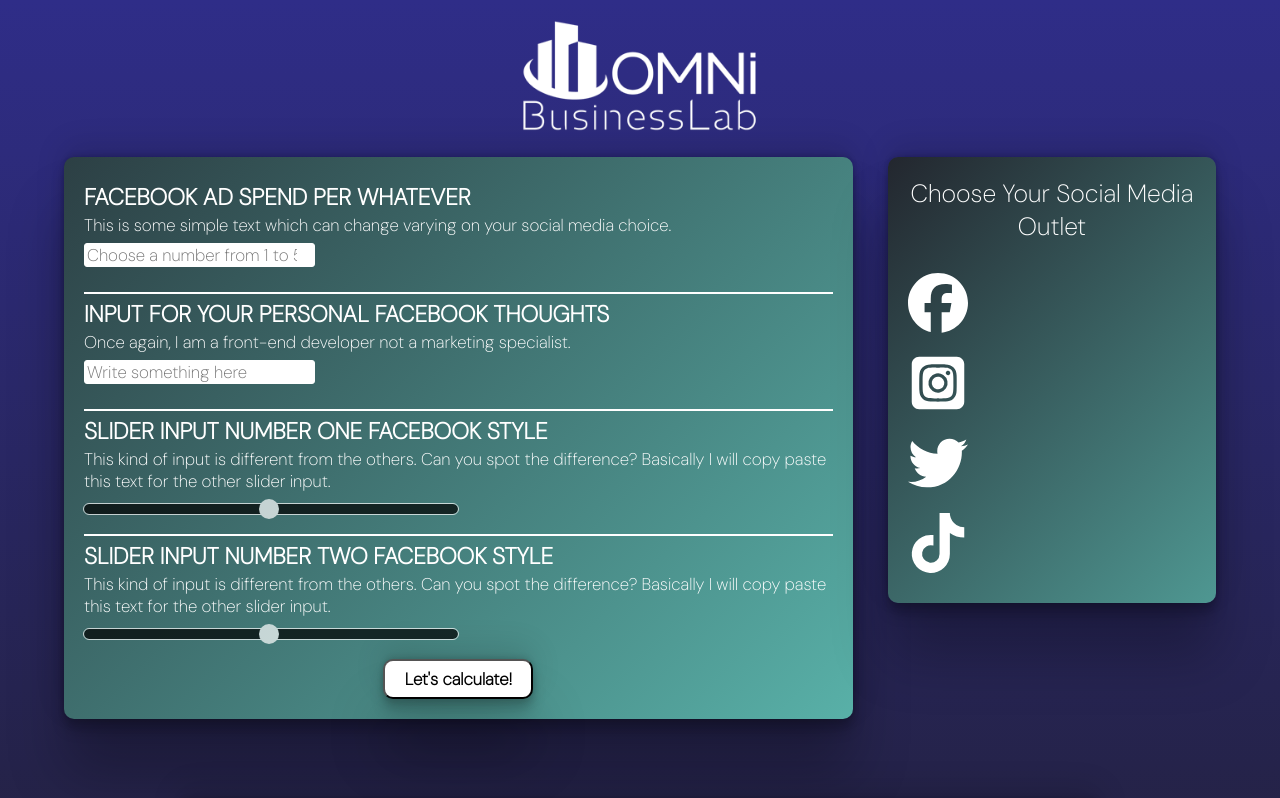
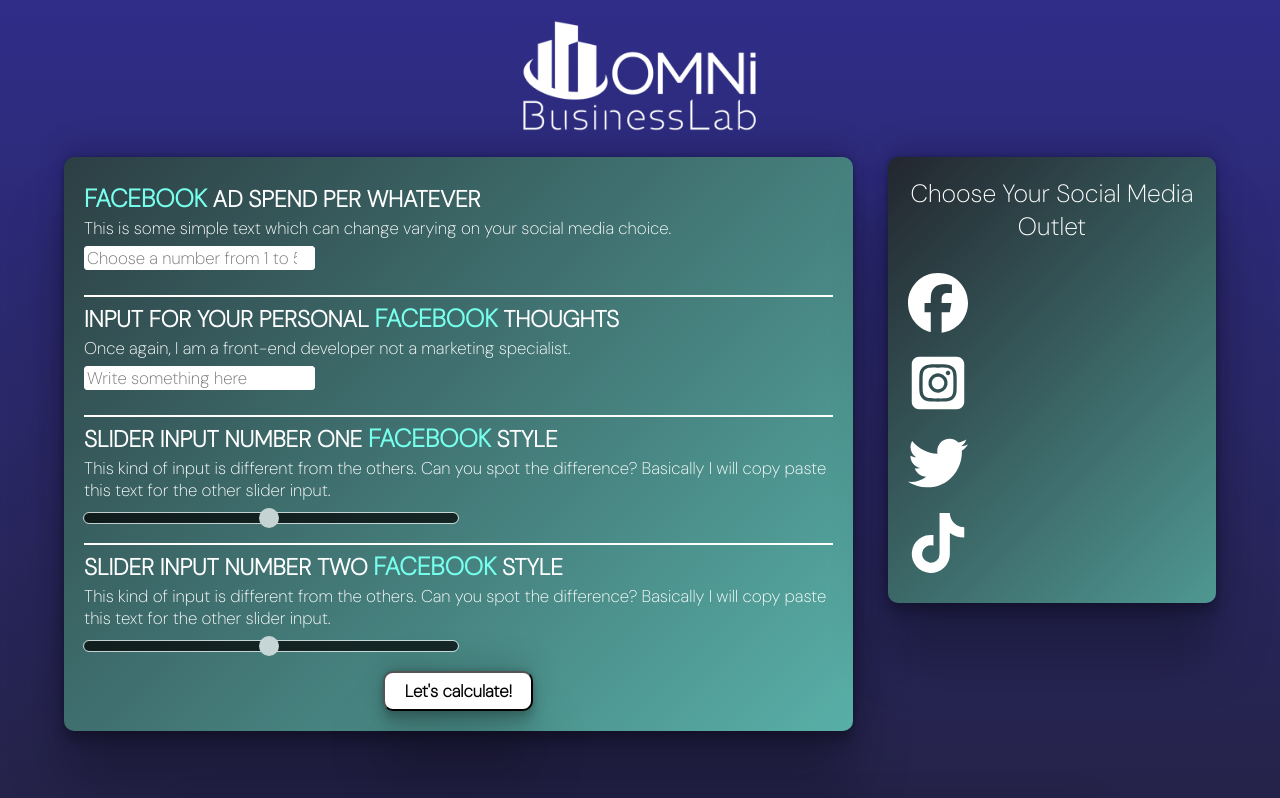
Before and after one commit to JulijusKau/ad-calculator, a React (Create React App) app: page / in a window 1280 px wide. Shown: the top 798 px of the page. Built offline with nearby package versions, Linux system fonts and the light colour scheme.

Commit message:
Form Changes to Express  Social Media Name

```diff
--- a/src/components/form/Form.jsx
+++ b/src/components/form/Form.jsx
@@ -6,6 +6,7 @@
   StyledInputName,
   StyledSimpleInput,
   StyledSliderInput,
+  StyledSocialMediaOutletName,
 } from "./StyledForm";
 
 export const Form = () => {
@@ -17,7 +18,10 @@
   return (
     <StyledForm>
       <StyledInputDiv>
-        <StyledInputName>FACEBOOK AD SPEND PER WHATEVER</StyledInputName>
+        <StyledInputName>
+          <StyledSocialMediaOutletName>FACEBOOK</StyledSocialMediaOutletName> AD
+          SPEND PER WHATEVER
+        </StyledInputName>
         <StyledInputDescription>
           This is some simple text which can change varying on your social media
           choice.
@@ -31,7 +35,9 @@
       </StyledInputDiv>
       <StyledInputDiv>
         <StyledInputName>
-          INPUT FOR YOUR PERSONAL FACEBOOK THOUGHTS
+          INPUT FOR YOUR PERSONAL{" "}
+          <StyledSocialMediaOutletName>FACEBOOK</StyledSocialMediaOutletName>{" "}
+          THOUGHTS
         </StyledInputName>
         <StyledInputDescription>
           Once again, I am a front-end developer not a marketing specialist.
@@ -40,7 +46,9 @@
       </StyledInputDiv>
       <StyledInputDiv>
         <StyledInputName>
-          SLIDER INPUT NUMBER ONE FACEBOOK STYLE
+          SLIDER INPUT NUMBER ONE{" "}
+          <StyledSocialMediaOutletName>FACEBOOK</StyledSocialMediaOutletName>{" "}
+          STYLE
         </StyledInputName>
         <StyledInputDescription>
           This kind of input is different from the others. Can you spot the
@@ -51,7 +59,9 @@
       </StyledInputDiv>
       <StyledInputDiv>
         <StyledInputName>
-          SLIDER INPUT NUMBER TWO FACEBOOK STYLE
+          SLIDER INPUT NUMBER TWO{" "}
+          <StyledSocialMediaOutletName>FACEBOOK</StyledSocialMediaOutletName>{" "}
+          STYLE
         </StyledInputName>
         <StyledInputDescription>
           This kind of input is different from the others. Can you spot the
--- a/src/components/form/StyledForm.js
+++ b/src/components/form/StyledForm.js
@@ -112,3 +112,12 @@
     font-size: var(--textFontSizeSmallScreen);
   }
 `;
+
+export const StyledSocialMediaOutletName = styled.span`
+  font-family: "TEXT";
+  font-size: 25px;
+  color: var(--brandbookColorE);
+  @media (max-width: 650px) {
+    font-size: var(--textFontSizeSmallScreen);
+  }
+`;
```
